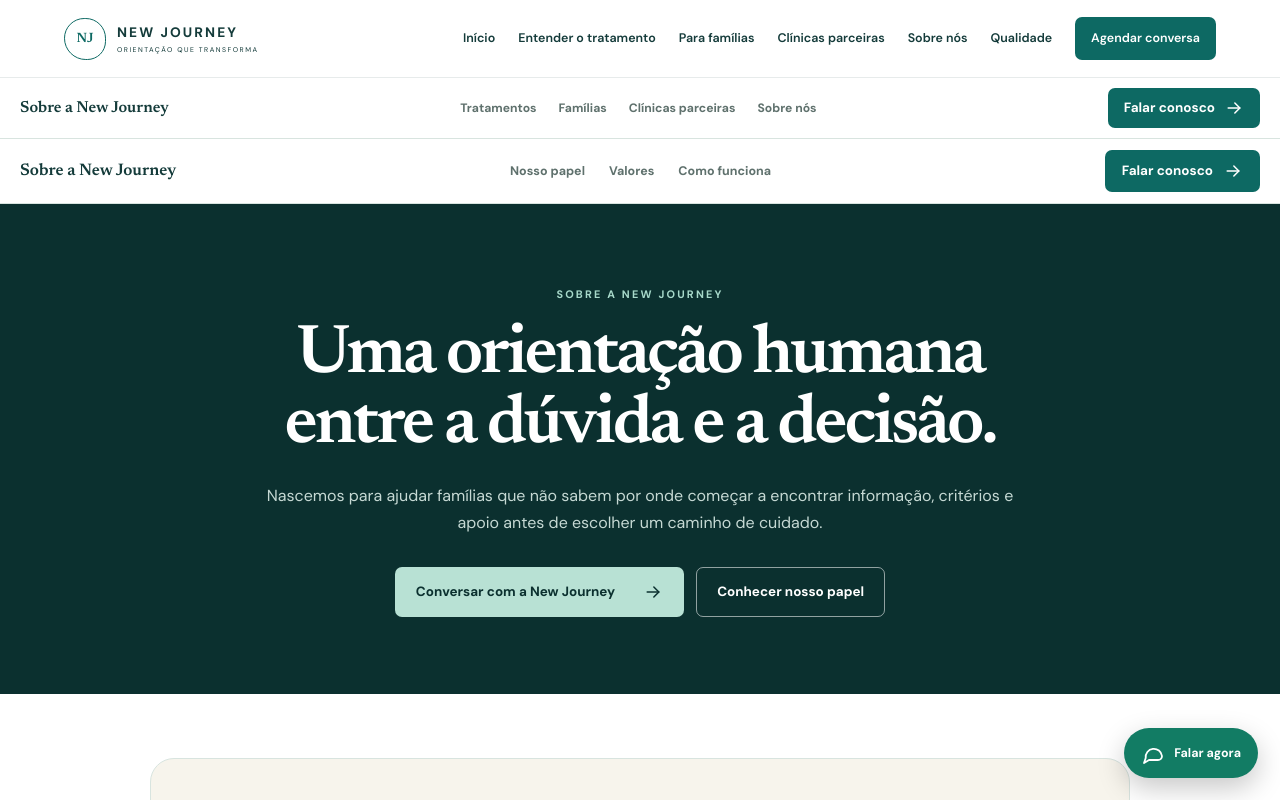
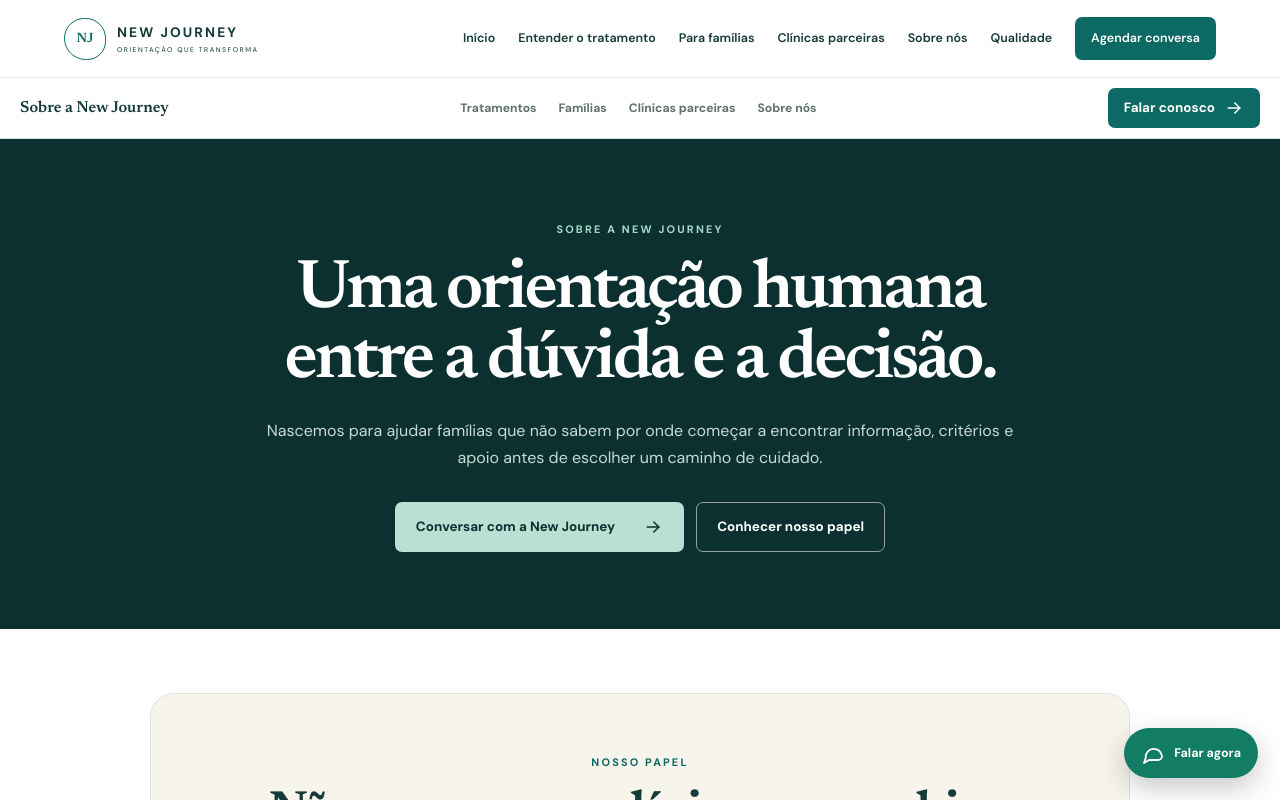
Before and after one commit to Kahcardim/new-journey, a Next.js app: page /sobre in a window 1280 px wide. Shown: the top 800 px of the page. Built offline with nearby package versions, Linux system fonts and the light colour scheme; no server answers.

Commit message:
refactor: usar navegacao global na pagina sobre

```diff
--- a/app/sobre/page.tsx
+++ b/app/sobre/page.tsx
@@ -5,18 +5,6 @@ import { SiteShell } from "@/components/SiteShell";
 
 export default function Sobre(){
   return <SiteShell>
-    <nav className="about-local-nav" aria-label="Navegação da página Sobre">
-      <div className="about-local-nav-inner">
-        <strong>Sobre a New Journey</strong>
-        <div className="about-local-links">
-          <a href="#papel">Nosso papel</a>
-          <a href="#valores">Valores</a>
-          <a href="#modelo">Como funciona</a>
-        </div>
-        <Link className="btn btn-dark about-local-cta" href="/agendamento">Falar conosco <Icon name="arrow"/></Link>
-      </div>
-    </nav>
-
     <section className="page-hero about-hero">
       <div className="about-hero-inner">
         <span className="kicker kicker-light">SOBRE A NEW JOURNEY</span>
```
